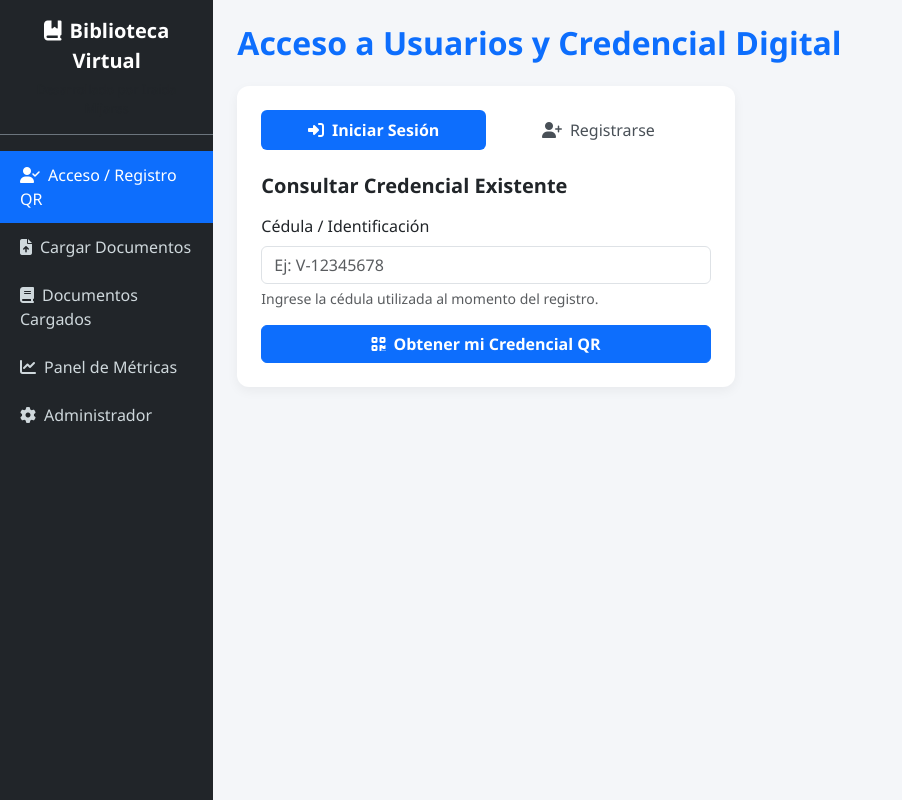
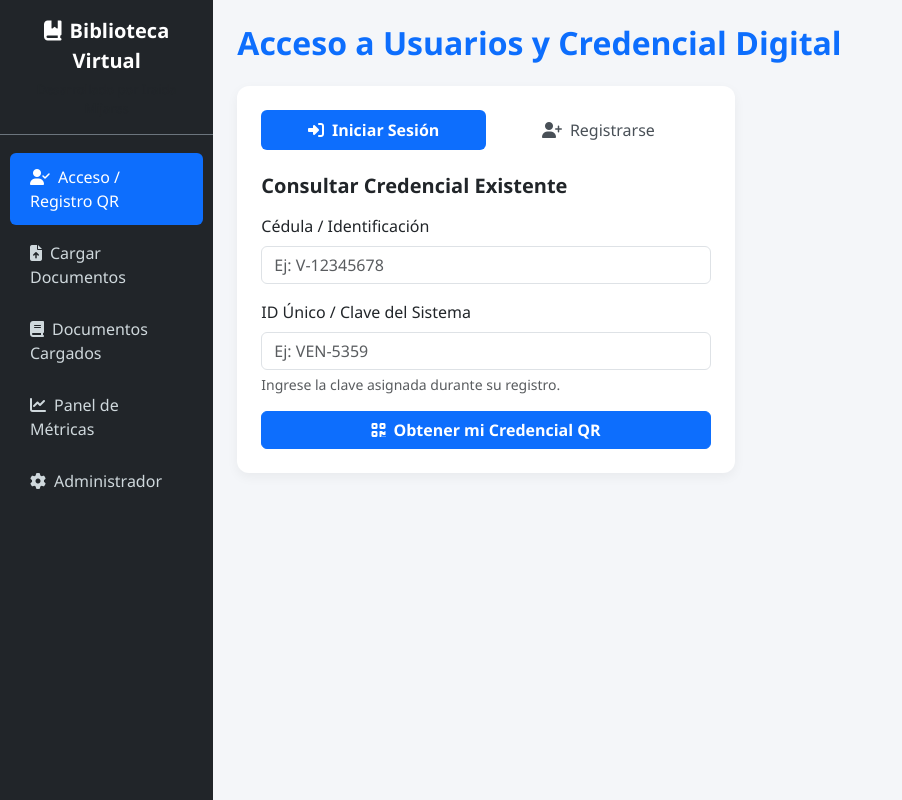
Before and after one commit to Biblioteca-virtual-vensalud/biblioteca-virtual, a Flask app: page / in a window 1280 px wide. Shown: the whole page, without its empty margins (0-902 px from the left). Run offline with Flask 3, Linux system fonts and the light colour scheme; some libraries are stand-ins or nearby versions.

Commit message:
Update index.html

```diff
--- a/templates/index.html
+++ b/templates/index.html
@@ -1,9 +1,8 @@
 <!--
   PROYECTO: SISTEMA DE BIBLIOTECA VIRTUAL VENSALUD
   AUTORA: Iraida Josefina Mijares Ramírez
-  INSTITUCON: VENSALUD, S.A.
+  INSTITUCIÓN: VENSALUD, S.A.
   AÑO: 2026
-  DESCRIPCIÓN: Interfaz principal para la consulta de manuales, registro/inicio de sesión de usuarios y métricas.
 -->
 <!DOCTYPE html>
 <html lang="es">
@@ -11,16 +10,18 @@
   <meta charset="UTF-8">
   <meta name="viewport" content="width=device-width, initial-scale=1.0">
   <title>Sistema de Biblioteca Virtual VENSALUD</title>
+
   <!-- Bootstrap 5 CSS -->
   <link href="https://cdn.jsdelivr.net/npm/bootstrap@5.3.0/dist/css/bootstrap.min.css" rel="stylesheet">
   <!-- FontAwesome Icons -->
   <link rel="stylesheet" href="https://cdnjs.cloudflare.com/ajax/libs/font-awesome/6.4.0/css/all.min.css">
   <!-- QRCode.js -->
   <script src="https://cdnjs.cloudflare.com/ajax/libs/qrcodejs/1.0.0/qrcode.min.js"></script>
+
   <style>
     body { background-color: #f4f6f9; font-family: 'Segoe UI', Tahoma, Geneva, Verdana, sans-serif; }
     .sidebar { background-color: #212529; min-height: 100vh; }
-    .sidebar .nav-link { color: #cfd8dc; cursor: pointer; padding: 12px 20px; }
+    .sidebar .nav-link { color: #cfd8dc; cursor: pointer; padding: 12px 20px; border-radius: 6px; margin: 2px 10px; }
     .sidebar .nav-link:hover, .sidebar .nav-link.active { background-color: #0d6efd; color: #fff; }
     .card-custom { border: none; border-radius: 12px; box-shadow: 0 4px 12px rgba(0,0,0,0.05); }
     .nav-pills .nav-link.active { background-color: #0d6efd; color: white; font-weight: bold; }
@@ -33,7 +34,7 @@
 </head>
 <body>
 
-  <!-- Navegación Superior para Móviles -->
+  <!-- Navegación Superior Móvil -->
   <nav class="navbar navbar-dark bg-dark d-md-none p-3 shadow-sm">
     <div class="container-fluid">
       <div>
@@ -50,7 +51,8 @@
 
   <div class="container-fluid">
     <div class="row">
-      <!-- Menú Lateral Responsivo -->
+
+      <!-- Menú Lateral -->
       <nav id="sidebarMenu" class="col-md-3 col-lg-2 d-md-block sidebar collapse p-0">
         <div class="p-3 border-bottom border-secondary text-white text-center d-none d-md-block">
           <div class="fs-5 fw-bold"><i class="fa-solid fa-book-bookmark me-2"></i>Biblioteca Virtual</div>
@@ -85,17 +87,16 @@
         </ul>
       </nav>
 
-      <!-- Contenido Principal -->
+      <!-- Área de Contenido -->
       <main class="col-md-9 ms-sm-auto col-lg-10 px-md-4 py-4">
 
-        <!-- Sección 1: Acceso / Registro de Usuarios -->
+        <!-- Sección 1: Registro/Acceso QR -->
         <section id="sec-registro" class="seccion-contenido">
           <h2 class="mb-4 text-primary fw-bold">Acceso a Usuarios y Credencial Digital</h2>
           <div class="row">
             <div class="col-md-6 mb-3">
               <div class="card card-custom p-4 bg-white">
 
-                <!-- Pestañas para elegir entre Iniciar Sesión o Registrarse -->
                 <ul class="nav nav-pills nav-justified mb-4" id="authTabs" role="tablist">
                   <li class="nav-item" role="presentation">
                     <button class="nav-link active" id="login-tab" data-bs-toggle="pill" data-bs-target="#tab-login" type="button" role="tab">
@@ -110,41 +111,44 @@
                 </ul>
 
                 <div class="tab-content" id="authTabsContent">
-
-                  <!-- Formulario 1: Iniciar Sesión (CON ONSUBMIT CORREGIDO) -->
+                  <!-- Login -->
                   <div class="tab-pane fade show active" id="tab-login" role="tabpanel">
                     <h5 class="fw-bold mb-3">Consultar Credencial Existente</h5>
                     <form id="formLogin" onsubmit="event.preventDefault(); iniciarSesion();">
                       <div class="mb-3">
-                        <label class="form-label">Cédula / Identificación</label>
-                        <input type="text" id="loginCedula" class="form-control" placeholder="Ej: V-12345678">
-                        <div class="form-text">Ingrese la cédula utilizada al momento del registro.</div>
+                        <label class="form-label" for="loginCedula">Cédula / Identificación</label>
+                        <input type="text" id="loginCedula" class="form-control" placeholder="Ej: V-12345678" required>
                       </div>
-                      <button type="button" onclick="iniciarSesion()" class="btn btn-primary w-100 fw-bold">
+                      <div class="mb-3">
+                        <label class="form-label" for="loginCodigo">ID Único / Clave del Sistema</label>
+                        <input type="text" id="loginCodigo" class="form-control" placeholder="Ej: VEN-5359" required>
+                        <div class="form-text">Ingrese la clave asignada durante su registro.</div>
+                      </div>
+                      <button type="submit" class="btn btn-primary w-100 fw-bold">
                         <i class="fa-solid fa-qrcode me-2"></i>Obtener mi Credencial QR
                       </button>
                     </form>
                   </div>
 
-                  <!-- Formulario 2: Nuevo Registro -->
+                  <!-- Registro -->
                   <div class="tab-pane fade" id="tab-registro" role="tabpanel">
                     <h5 class="fw-bold mb-3">Formulario de Nuevo Registro</h5>
                     <form id="formRegistro" onsubmit="event.preventDefault(); generarCredencial();">
                       <div class="mb-3">
-                        <label class="form-label">Nombre Completo</label>
-                        <input type="text" id="regNombre" class="form-control" placeholder="Ej: Ana Pérez">
+                        <label class="form-label" for="regNombre">Nombre Completo</label>
+                        <input type="text" id="regNombre" class="form-control" placeholder="Ej: Ana Pérez" required>
                       </div>
                       <div class="mb-3">
-                        <label class="form-label">Cédula / Identificación</label>
-                        <input type="text" id="regCedula" class="form-control" placeholder="Ej: V-12345678">
+                        <label class="form-label" for="regCedula">Cédula / Identificación</label>
+                        <input type="text" id="regCedula" class="form-control" placeholder="Ej: V-12345678" required>
                       </div>
                       <div class="mb-3">
-                        <label class="form-label">Cargo / Ocupación</label>
-                        <input type="text" id="regCargo" class="form-control" placeholder="Ej: Técnico Electromédico">
+                        <label class="form-label" for="regCargo">Cargo / Ocupación</label>
+                        <input type="text" id="regCargo" class="form-control" placeholder="Ej: Técnico Electromédico" required>
                       </div>
                       <div class="mb-3">
-                        <label class="form-label">Área / Departamento</label>
-                        <select id="regArea" class="form-select">
+                        <label class="form-label" for="regArea">Área / Departamento</label>
+                        <select id="regArea" class="form-select" required>
                           <option value="">Seleccione un área...</option>
                           <option value="Electromedicina">Electromedicina</option>
                           <option value="Mantenimiento">Mantenimiento Hospitalario</option>
@@ -152,20 +156,19 @@
                           <option value="Administrativo">Administrativo</option>
                         </select>
                       </div>
-                      <button type="button" onclick="generarCredencial()" class="btn btn-success w-100 fw-bold">Registrar Usuario</button>
+                      <button type="submit" class="btn btn-success w-100 fw-bold">Registrar Usuario</button>
                     </form>
                   </div>
-
                 </div>
 
               </div>
             </div>
 
-            <!-- Card donde se despliega la Credencial -->
+            <!-- Visualizador de Credencial -->
             <div class="col-md-6">
               <div id="cardCredencial" class="card card-custom p-4 bg-white text-center d-none">
                 <h5 class="fw-bold text-success mb-2">Credencial Digital</h5>
-                <p class="text-muted small">VENSALUD - Sistema Virtual</p>
+                <p class="text-muted small mb-1">VENSALUD - Sistema Virtual</p>
                 <div id="qrcode" class="d-flex justify-content-center my-3"></div>
                 <div class="text-start border-top pt-3">
                   <p class="mb-1"><strong>Nombre:</strong> <span id="credNombre"></span></p>
@@ -185,11 +188,11 @@
           <div class="card card-custom p-4 bg-white col-md-8">
             <form id="formCargar" onsubmit="guardarDocumento(event)">
               <div class="mb-3">
-                <label class="form-label">Título del Documento</label>
+                <label class="form-label" for="docTitulo">Título del Documento</label>
                 <input type="text" id="docTitulo" class="form-control" required placeholder="Ej: Manual de Servicio Incubadora">
               </div>
               <div class="mb-3">
-                <label class="form-label">Categoría</label>
+                <label class="form-label" for="docCategoria">Categoría</label>
                 <select id="docCategoria" class="form-select" required>
                   <option value="Manuales Técnicos">Manuales Técnicos</option>
                   <option value="Guías Rápidas">Guías Rápidas</option>
@@ -198,15 +201,16 @@
                 </select>
               </div>
               <div class="mb-3">
-                <label class="form-label">Seleccionar Archivo (PDF / Imagen / Texto)</label>
-                <input type="file" id="docArchivo" class="form-control" accept=".pdf,.png,.jpg,.jpeg,.doc,.docx" required>
+                <label class="form-label" for="docArchivo">Seleccionar Archivo (PDF / Imagen)</label>
+                <input type="file" id="docArchivo" class="form-control" accept=".pdf,.png,.jpg,.jpeg" required>
+                <div class="form-text">Soporta archivos PDF e imágenes pesadas mediante almacenamiento local expandido (IndexedDB).</div>
               </div>
               <button type="submit" class="btn btn-success fw-bold">Guardar en Biblioteca</button>
             </form>
           </div>
         </section>
 
-        <!-- Sección 3: Documentos Cargados -->
+        <!-- Sección 3: Catálogo -->
         <section id="sec-documentos" class="seccion-contenido d-none">
           <h2 class="mb-4 text-primary fw-bold">Catálogo de Documentos</h2>
           <div class="row" id="contenedorDocumentos"></div>
@@ -242,16 +246,14 @@
           <h2 class="mb-4 text-primary fw-bold">Panel de Administración</h2>
           <div id="bloqueLoginAdmin" class="card card-custom p-4 bg-white col-md-6">
             <h5>Acceso Restringido</h5>
-            <form onsubmit="event.preventDefault(); validarAccesoAdmin();">
             <div class="mb-3">
-                <label class="form-label">Clave de Administrador</label>
+              <label class="form-label" for="claveAdmin">Clave de Administrador</label>
               <input type="password" id="claveAdmin" class="form-control" placeholder="Ingrese clave">
             </div>
-              <button type="button" onclick="validarAccesoAdmin()" class="btn btn-dark fw-bold">Ingresar</button>
-            </form>
+            <button onclick="validarAccesoAdmin()" class="btn btn-dark fw-bold">Ingresar</button>
           </div>
           <div id="bloquePanelAdmin" class="d-none">
-            <div class="alert alert-success fw-bold">Modo Administrador Activo (Clave Aceptada)</div>
+            <div class="alert alert-success fw-bold">Modo Administrador Activo</div>
             <button onclick="limpiarBaseDatos()" class="btn btn-danger fw-bold">Reiniciar Base de Datos Local</button>
           </div>
         </section>
@@ -266,31 +268,55 @@
       <div class="modal-content">
         <div class="modal-header">
           <h5 class="modal-title" id="visorTitulo">Visor de Documento</h5>
-          <button type="button" class="btn-close" data-bs-dismiss="modal" aria-label="Close"></button>
+          <a id="btnDescargarDoc" href="#" target="_blank" class="btn btn-sm btn-outline-primary ms-auto me-2 fw-bold" download>
+            <i class="fa-solid fa-download me-1"></i>Abrir / Descargar
+          </a>
+          <button type="button" class="btn-close" data-bs-dismiss="modal" aria-label="Close" onclick="cerrarVisor()"></button>
         </div>
-        <div class="modal-body p-0" style="height: 80vh;">
+        <div class="modal-body p-0" style="height: 80vh;" id="visorContenedor">
           <iframe id="iframeVisor" src="" style="width:100%; height:100%; border:none;"></iframe>
         </div>
       </div>
     </div>
   </div>
 
-  <!-- Bootstrap 5 JS -->
+  <!-- Scripts JavaScript -->
   <script src="https://cdn.jsdelivr.net/npm/bootstrap@5.3.0/dist/js/bootstrap.bundle.min.js"></script>
 
   <script>
-    // Navegación entre Secciones
+    let miModalVisor = null;
+    let db = null;
+    let currentObjectUrl = null;
+
+    // Inicializar IndexedDB para archivos pesados
+    const request = indexedDB.open("VensaludBibliotecaDB", 1);
+    request.onupgradeneeded = function(e) {
+      db = e.target.result;
+      if (!db.objectStoreNames.contains("documentos")) {
+        db.createObjectStore("documentos", { keyPath: "id", autoIncrement: true });
+      }
+    };
+    request.onsuccess = function(e) {
+      db = e.target.result;
+    };
+    request.onerror = function(e) {
+      console.error("Error al abrir IndexedDB", e);
+    };
+
+    document.addEventListener('DOMContentLoaded', () => {
+      miModalVisor = new bootstrap.Modal(document.getElementById('modalVisor'));
+    });
+
     function mostrarSeccion(id) {
       document.querySelectorAll('.seccion-contenido').forEach(el => el.classList.add('d-none'));
-      document.querySelectorAll('.nav-link').forEach(el => el.classList.remove('active'));
+      document.querySelectorAll('.sidebar .nav-link').forEach(el => el.classList.remove('active'));
 
       document.getElementById('sec-' + id).classList.remove('d-none');
       document.getElementById('nav-' + id).classList.add('active');
 
-      // Cerrar menú responsive automáticamente en móviles
       const sidebarMenu = document.getElementById('sidebarMenu');
       if (sidebarMenu.classList.contains('show')) {
-        const bsCollapse = new bootstrap.Collapse(sidebarMenu);
+        const bsCollapse = bootstrap.Collapse.getInstance(sidebarMenu) || new bootstrap.Collapse(sidebarMenu);
         bsCollapse.hide();
       }
 
@@ -298,7 +324,6 @@
       if(id === 'metricas') actualizarMetricas();
     }
 
-    // Mostrar datos de credencial en pantalla
     function desplegarCredencial(usuario) {
       document.getElementById('credNombre').innerText = usuario.nombre;
       document.getElementById('credCedula').innerText = usuario.cedula;
@@ -313,46 +338,40 @@
       document.getElementById('cardCredencial').classList.remove('d-none');
     }
 
-    // Iniciar Sesión (Para usuarios registrados previamente)
     function iniciarSesion() {
       const cedulaIngresada = document.getElementById('loginCedula').value.trim();
+      const codigoIngresado = document.getElementById('loginCodigo').value.trim();
 
-      if (!cedulaIngresada) {
-        alert("Por favor ingrese su número de cédula.");
+      if (!cedulaIngresada || !codigoIngresado) {
+        alert("Por favor complete tanto la Cédula como el ID Único / Clave.");
         return;
       }
 
       const usuarios = JSON.parse(localStorage.getItem('vensalud_usuarios') || '[]');
-
-      // Buscar coincidencia por Cédula
-      const usuarioEncontrado = usuarios.find(u => u.cedula.toLowerCase() === cedulaIngresada.toLowerCase());
+      const usuarioEncontrado = usuarios.find(u =>
+        u.cedula.toLowerCase() === cedulaIngresada.toLowerCase() &&
+        u.codigoUnico.toLowerCase() === codigoIngresado.toLowerCase()
+      );
 
       if (usuarioEncontrado) {
         desplegarCredencial(usuarioEncontrado);
         document.getElementById('formLogin').reset();
       } else {
-        alert("Cédula no encontrada. Por favor verifique los datos o diríjase a la pestaña 'Registrarse' para crear su usuario.");
+        alert("Cédula o ID Único / Clave incorrectos. Verifique sus datos.");
       }
     }
 
-    // Registro de Nuevo Usuario y Generación de Código QR
     function generarCredencial() {
       const nombre = document.getElementById('regNombre').value.trim();
       const cedula = document.getElementById('regCedula').value.trim();
       const cargo = document.getElementById('regCargo').value.trim();
       const area = document.getElementById('regArea').value;
 
-      if (!nombre || !cedula || !cargo || !area) {
-        alert("Por favor complete todos los campos del formulario de registro.");
-        return;
-      }
+      if (!nombre || !cedula || !cargo || !area) return;
 
       let usuarios = JSON.parse(localStorage.getItem('vensalud_usuarios') || '[]');
-
-      // Verificar si la cédula ya existe
-      const yaExiste = usuarios.some(u => u.cedula.toLowerCase() === cedula.toLowerCase());
-      if (yaExiste) {
-        alert("Esta cédula ya se encuentra registrada. Puede consultar su credencial desde la pestaña 'Iniciar Sesión'.");
+      if (usuarios.some(u => u.cedula.toLowerCase() === cedula.toLowerCase())) {
+        alert("Esta cédula ya está registrada. Por favor ingrese mediante 'Iniciar Sesión'.");
         return;
       }
 
@@ -364,106 +383,150 @@
 
       desplegarCredencial(nuevoUsuario);
       document.getElementById('formRegistro').reset();
-      alert("¡Usuario registrado exitosamente!");
+      alert("¡Usuario registrado exitosamente! Su clave asignada es: " + codigoUnico);
     }
 
-    // Guardar Documento
     function guardarDocumento(e) {
       e.preventDefault();
-      const titulo = document.getElementById('docTitulo').value;
+      const titulo = document.getElementById('docTitulo').value.trim();
       const categoria = document.getElementById('docCategoria').value;
       const fileInput = document.getElementById('docArchivo');
       const file = fileInput.files[0];
 
       if (!file) return;
 
-      const reader = new FileReader();
-      reader.onload = function(evt) {
-        try {
-          const docData = { titulo, categoria, dataUrl: evt.target.result, fecha: new Date().toLocaleDateString() };
-          let docs = JSON.parse(localStorage.getItem('vensalud_docs') || '[]');
-          docs.push(docData);
-          localStorage.setItem('vensalud_docs', JSON.stringify(docs));
-          alert("¡Documento guardado con éxito!");
+      const tx = db.transaction("documentos", "readwrite");
+      const store = tx.objectStore("documentos");
+
+      const nuevoDoc = {
+        titulo: titulo,
+        categoria: categoria,
+        nombreArchivo: file.name,
+        tipoArchivo: file.type,
+        archivoBlob: file,
+        fecha: new Date().toLocaleDateString()
+      };
+
+      const reqAdd = store.add(nuevoDoc);
+      reqAdd.onsuccess = function() {
+        alert("¡Documento guardado con éxito en la Biblioteca Virtual!");
         document.getElementById('formCargar').reset();
-        } catch(err) {
-          alert("El archivo es demasiado grande para el almacenamiento local. Intente con un archivo PDF o imagen de menor tamaño.");
-        }
       };
-      reader.readAsDataURL(file);
+      reqAdd.onerror = function() {
+        alert("Error al guardar el archivo en la base de datos.");
+      };
     }
 
-    // Cargar Catálogo
     function cargarCatalogoDocumentos() {
       const contenedor = document.getElementById('contenedorDocumentos');
-      const docs = JSON.parse(localStorage.getItem('vensalud_docs') || '[]');
       contenedor.innerHTML = "";
 
+      if (!db) return;
+
+      const tx = db.transaction("documentos", "readonly");
+      const store = tx.objectStore("documentos");
+      const reqGet = store.getAll();
+
+      reqGet.onsuccess = function() {
+        const docs = reqGet.result;
         if(docs.length === 0) {
           contenedor.innerHTML = `<div class="col-12"><div class="alert alert-info">No hay documentos registrados aún.</div></div>`;
           return;
         }
 
-      docs.forEach((doc, idx) => {
+        docs.forEach((doc) => {
           contenedor.innerHTML += `
             <div class="col-md-4 mb-3">
               <div class="card card-custom p-3 bg-white h-100 d-flex flex-column justify-content-between">
                 <div>
                   <span class="badge bg-primary mb-2">${doc.categoria}</span>
-                <h5 class="fw-bold">${doc.titulo}</h5>
-                <small class="text-muted">Fecha: ${doc.fecha}</small>
+                  <h5 class="fw-bold text-truncate">${doc.titulo}</h5>
+                  <small class="text-muted d-block">Fecha: ${doc.fecha}</small>
+                  <small class="text-muted text-truncate d-block">${doc.nombreArchivo}</small>
                 </div>
-              <button onclick="verDocumento(${idx})" class="btn btn-outline-primary btn-sm mt-3 fw-bold">
-                <i class="fa-solid fa-eye me-1"></i>Visualizar
+                <button onclick="verDocumento(${doc.id})" class="btn btn-outline-primary btn-sm mt-3 fw-bold">
+                  <i class="fa-solid fa-eye me-1"></i>Visualizar / Descargar
                 </button>
               </div>
             </div>
           `;
         });
+      };
     }
 
-    // Ver Documento en Modal
-    function verDocumento(index) {
-      const docs = JSON.parse(localStorage.getItem('vensalud_docs') || '[]');
-      const doc = docs[index];
+    function verDocumento(id) {
+      const tx = db.transaction("documentos", "readonly");
+      const store = tx.objectStore("documentos");
+      const reqGet = store.get(id);
+
+      reqGet.onsuccess = function() {
+        const doc = reqGet.result;
         if(doc) {
           document.getElementById('visorTitulo').innerText = doc.titulo;
-        document.getElementById('iframeVisor').src = doc.dataUrl;
+
+          if (currentObjectUrl) {
+            URL.revokeObjectURL(currentObjectUrl);
+          }
+
+          currentObjectUrl = URL.createObjectURL(doc.archivoBlob);
+
+          const iframe = document.getElementById('iframeVisor');
+          iframe.src = currentObjectUrl;
+
+          const btnDescargar = document.getElementById('btnDescargarDoc');
+          btnDescargar.href = currentObjectUrl;
+          btnDescargar.download = doc.nombreArchivo;
+
           let consultas = parseInt(localStorage.getItem('vensalud_consultas') || '0');
           localStorage.setItem('vensalud_consultas', consultas + 1);
-        const myModal = new bootstrap.Modal(document.getElementById('modalVisor'));
-        myModal.show();
+
+          miModalVisor.show();
+        }
+      };
+    }
+
+    function cerrarVisor() {
+      document.getElementById('iframeVisor').src = "";
+      if (currentObjectUrl) {
+        URL.revokeObjectURL(currentObjectUrl);
+        currentObjectUrl = null;
       }
     }
 
-    // Actualizar Métricas
     function actualizarMetricas() {
       const usuarios = JSON.parse(localStorage.getItem('vensalud_usuarios') || '[]');
-      const docs = JSON.parse(localStorage.getItem('vensalud_docs') || '[]');
       const consultas = localStorage.getItem('vensalud_consultas') || '0';
+      document.getElementById('mTotalUsuarios').innerText = usuarios.length;
+      document.getElementById('mTotalConsultas').innerText = consultas;
 
-      document.getElementById('mTotalUsuarios').innerText = usuarios.length;
-      document.getElementById('mTotalDocumentos').innerText = docs.length;
-      document.getElementById('mTotalConsultas').innerText = consultas;
+      if (db) {
+        const tx = db.transaction("documentos", "readonly");
+        const store = tx.objectStore("documentos");
+        const reqCount = store.count();
+        reqCount.onsuccess = function() {
+          document.getElementById('mTotalDocumentos').innerText = reqCount.result;
+        };
+      }
     }
 
-    // Validar Admin
     function validarAccesoAdmin() {
       const clave = document.getElementById('claveAdmin').value;
       if(clave === '1234') {
         document.getElementById('bloqueLoginAdmin').classList.add('d-none');
         document.getElementById('bloquePanelAdmin').classList.remove('d-none');
       } else {
-        alert("Clave incorrecta. La clave por defecto es 1234.");
+        alert("Clave incorrecta. (Clave por defecto: 1234)");
       }
     }
 
-    // Limpiar Base de Datos
     function limpiarBaseDatos() {
-      if(confirm("¿Está segura de que desea borrar todos los registros y documentos locales?")) {
+      if(confirm("¿Confirma la eliminación completa de los datos almacenados localmente?")) {
         localStorage.clear();
-        alert("Base de datos reiniciada.");
+        const reqDel = indexedDB.deleteDatabase("VensaludBibliotecaDB");
+        reqDel.onsuccess = function() {
+          alert("Base de datos reiniciada completamente.");
           location.reload();
+        };
       }
     }
   </script>
```
Lines whose indentation alone changed are shown as unchanged.
